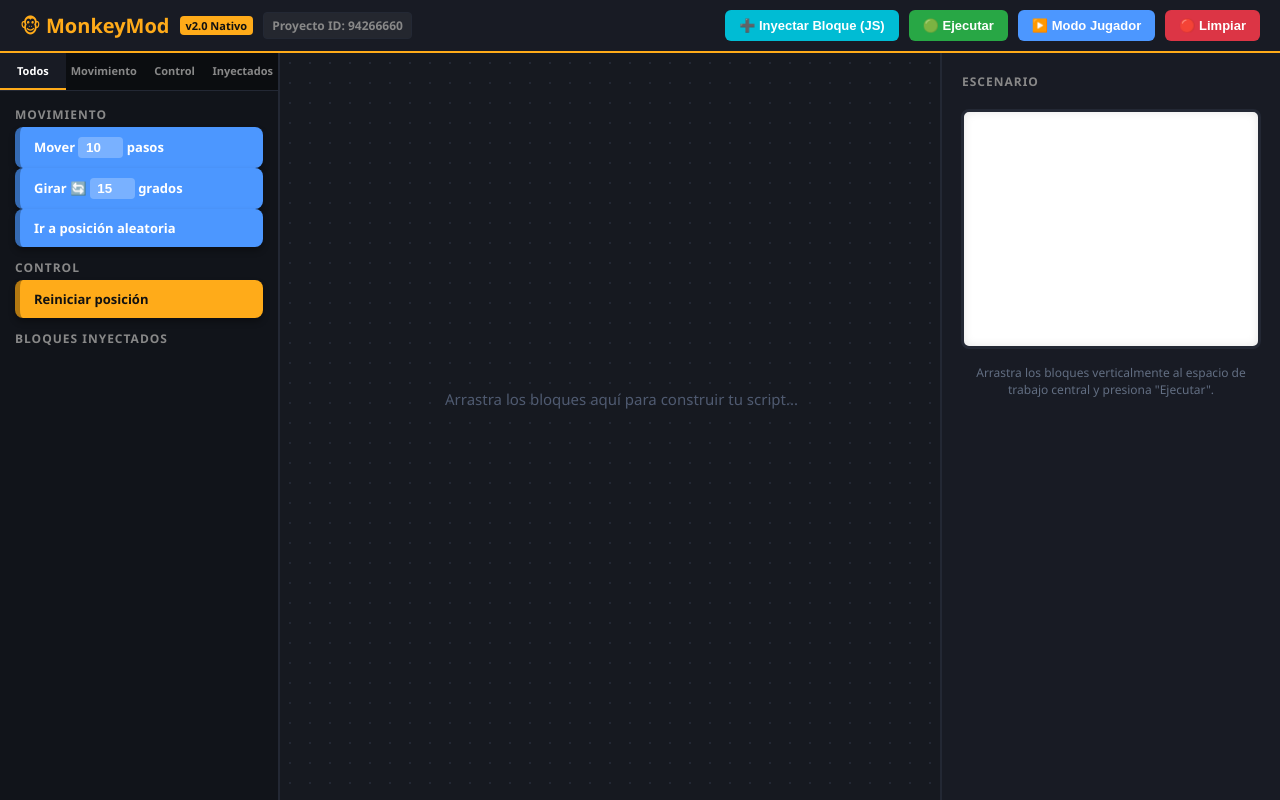
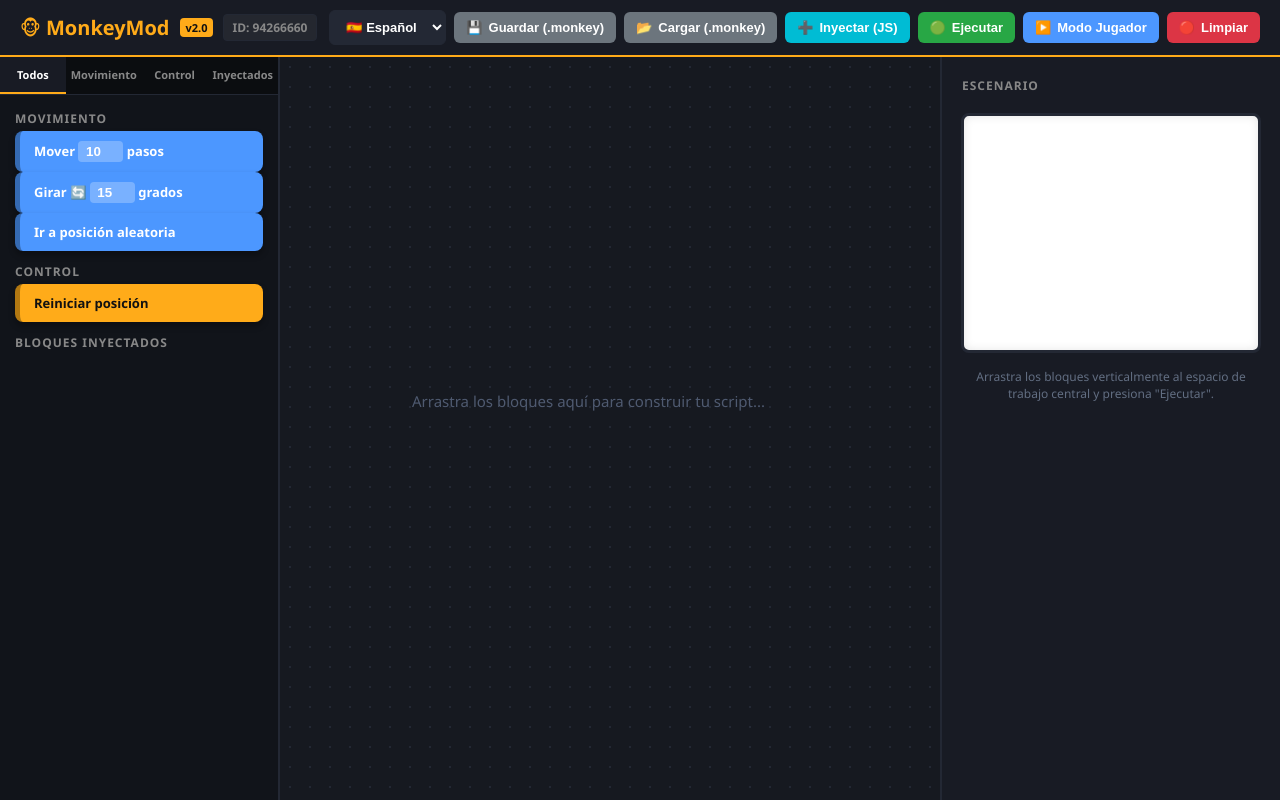
Before and after one commit to anyelo888ra-ux/monkeymod, a plain HTML site: page edit.html in a window 1280 px wide. Both pictures are taken after a click on the button "🟢 Ejecutar". Drawn offline with Linux system fonts and the light colour scheme.

Commit message:
Refactor button styles and enhance localization
Updated button styles, added select element, and improved localization support.

```diff
--- a/edit.html
+++ b/edit.html
@@ -71,11 +71,11 @@
         }
 
         /* Botones de acción */
-        button {
+        button, select {
             background-color: var(--accent-orange);
             border: none;
             color: #111;
-            padding: 8px 14px;
+            padding: 8px 12px;
             font-weight: bold;
             border-radius: 6px;
             cursor: pointer;
@@ -86,7 +86,7 @@
             gap: 6px;
         }
 
-        button:hover {
+        button:hover, select:hover {
             filter: brightness(1.15);
             transform: translateY(-1px);
         }
@@ -95,6 +95,14 @@
             transform: translateY(0);
         }
 
+        select {
+            background-color: #232834;
+            color: white;
+            border: 1px solid var(--border-color);
+            outline: none;
+        }
+
+        .btn-file { background-color: #6c757d; color: white; }
         .btn-inject { background-color: #00bcd4; color: white; }
         .btn-run { background-color: var(--success-green); color: white; }
         .btn-play { background-color: #4c97ff; color: white; }
@@ -222,12 +230,12 @@
         }
 
         .workspace:empty::before {
-            content: "Arrastra los bloques aquí para construir tu script...";
+            content: attr(data-placeholder);
             color: #4f5a70;
             font-size: 15px;
             position: absolute;
             top: 45%;
-            left: 25%;
+            left: 20%;
             pointer-events: none;
         }
 
@@ -254,7 +262,6 @@
             box-shadow: inset 0 0 10px rgba(0,0,0,0.1);
         }
 
-        /* Personaje Principal: El Mono */
         #monkey-sprite {
             font-size: 40px;
             position: absolute;
@@ -270,14 +277,22 @@
 
     <header>
         <div class="title">
-            🐵 MonkeyMod <span class="badge">v2.0 Nativo</span>
-            <span id="display-id" class="project-id-display">Proyecto ID: -------</span>
+            🐵 MonkeyMod <span class="badge">v2.0</span>
+            <span id="display-id" class="project-id-display">ID: -------</span>
         </div>
-        <div style="display: flex; gap: 10px;">
-            <button class="btn-inject" id="btn-inject">➕ Inyectar Bloque (JS)</button>
-            <button class="btn-run" id="btn-run">🟢 Ejecutar</button>
-            <button class="btn-play" id="btn-play">▶️ Modo Jugador</button>
-            <button class="btn-clear" id="btn-clear">🔴 Limpiar</button>
+        <div style="display: flex; gap: 8px; align-items: center;">
+            <select id="lang-select">
+                <option value="es">🇪🇸 Español</option>
+                <option value="en">🇺🇸 English</option>
+            </select>
+            <button class="btn-file" id="btn-save">💾 <span data-i18n="save">Guardar (.monkey)</span></button>
+            <button class="btn-file" id="btn-load">📂 <span data-i18n="load">Cargar (.monkey)</span></button>
+            <input type="file" id="file-input" accept=".monkey" style="display: none;">
+
+            <button class="btn-inject" id="btn-inject">➕ <span data-i18n="inject">Inyectar (JS)</span></button>
+            <button class="btn-run" id="btn-run">🟢 <span data-i18n="run">Ejecutar</span></button>
+            <button class="btn-play" id="btn-play">▶️ <span data-i18n="play">Modo Jugador</span></button>
+            <button class="btn-clear" id="btn-clear">🔴 <span data-i18n="clear">Limpiar</span></button>
         </div>
     </header>
 
@@ -285,65 +300,134 @@
         <!-- 1. BARRA DE HERRAMIENTAS -->
         <div class="sidebar">
             <div class="category-tabs">
-                <div class="tab active" onclick="filterCategory('all', this)">Todos</div>
-                <div class="tab" onclick="filterCategory('motion', this)">Movimiento</div>
-                <div class="tab" onclick="filterCategory('control', this)">Control</div>
-                <div class="tab" onclick="filterCategory('custom', this)">Inyectados</div>
+                <div class="tab active" onclick="filterCategory('all', this)" data-i18n="tab_all">Todos</div>
+                <div class="tab" onclick="filterCategory('motion', this)" data-i18n="tab_motion">Movimiento</div>
+                <div class="tab" onclick="filterCategory('control', this)" data-i18n="tab_control">Control</div>
+                <div class="tab" onclick="filterCategory('custom', this)" data-i18n="tab_custom">Inyectados</div>
             </div>
 
             <div class="toolbox" id="monkey-toolbox">
                 <!-- Bloques de Movimiento -->
                 <div class="block-group" data-cat="motion">
-                    <div class="toolbox-title">Movimiento</div>
+                    <div class="toolbox-title" data-i18n="cat_motion">Movimiento</div>
                     <div class="monkey-block block-motion" draggable="true" data-action="move">
-                        <span>Mover <input type="number" class="block-input" value="10" onclick="event.stopPropagation()"> pasos</span>
+                        <span><span data-i18n="blk_move">Mover</span> <input type="number" class="block-input" value="10" onclick="event.stopPropagation()"> <span data-i18n="blk_steps">pasos</span></span>
                         <span class="btn-delete-block" onclick="removeBlock(this)">✕</span>
                     </div>
                     <div class="monkey-block block-motion" draggable="true" data-action="rotate">
-                        <span>Girar 🔄 <input type="number" class="block-input" value="15" onclick="event.stopPropagation()"> grados</span>
+                        <span><span data-i18n="blk_rotate">Girar</span> 🔄 <input type="number" class="block-input" value="15" onclick="event.stopPropagation()"> <span data-i18n="blk_degrees">grados</span></span>
                         <span class="btn-delete-block" onclick="removeBlock(this)">✕</span>
                     </div>
                     <div class="monkey-block block-motion" draggable="true" data-action="jump">
-                        <span>Ir a posición aleatoria</span>
+                        <span data-i18n="blk_jump">Ir a posición aleatoria</span>
                         <span class="btn-delete-block" onclick="removeBlock(this)">✕</span>
                     </div>
                 </div>
 
                 <!-- Bloques de Control -->
                 <div class="block-group" data-cat="control">
-                    <div class="toolbox-title">Control</div>
+                    <div class="toolbox-title" data-i18n="cat_control">Control</div>
                     <div class="monkey-block block-control" draggable="true" data-action="reset">
-                        <span>Reiniciar posición</span>
+                        <span data-i18n="blk_reset">Reiniciar posición</span>
                         <span class="btn-delete-block" onclick="removeBlock(this)">✕</span>
                     </div>
                 </div>
 
                 <!-- Bloques Inyectados -->
                 <div class="block-group" data-cat="custom">
-                    <div class="toolbox-title">Bloques Inyectados</div>
+                    <div class="toolbox-title" data-i18n="cat_custom">Bloques Inyectados</div>
                     <div id="custom-blocks-area" style="display:flex; flex-direction:column; gap:10px;"></div>
                 </div>
             </div>
         </div>
 
         <!-- 2. ESPACIO DE TRABAJO -->
-        <div class="workspace" id="monkey-workspace"></div>
+        <div class="workspace" id="monkey-workspace" data-placeholder="Arrastra los bloques aquí para construir tu script..."></div>
 
         <!-- 3. ESCENARIO -->
         <div class="stage-area">
-            <div class="toolbox-title" style="width: 100%;">Escenario</div>
+            <div class="toolbox-title" style="width: 100%;" data-i18n="stage_title">Escenario</div>
             <div class="canvas-simulation">
                 <div id="monkey-sprite">🐵</div>
             </div>
-            <div style="color: #626e82; font-size: 12px; text-align: center;">
+            <div style="color: #626e82; font-size: 12px; text-align: center;" data-i18n="stage_help">
                 Arrastra los bloques verticalmente al espacio de trabajo central y presiona "Ejecutar".
             </div>
         </div>
     </div>
 
     <script>
+        const i18n = {
+            es: {
+                save: "Guardar (.monkey)",
+                load: "Cargar (.monkey)",
+                inject: "Inyectar (JS)",
+                run: "Ejecutar",
+                play: "Modo Jugador",
+                clear: "Limpiar",
+                tab_all: "Todos",
+                tab_motion: "Movimiento",
+                tab_control: "Control",
+                tab_custom: "Inyectados",
+                cat_motion: "Movimiento",
+                cat_control: "Control",
+                cat_custom: "Bloques Inyectados",
+                blk_move: "Mover",
+                blk_steps: "pasos",
+                blk_rotate: "Girar",
+                blk_degrees: "grados",
+                blk_jump: "Ir a posición aleatoria",
+                blk_reset: "Reiniciar posición",
+                stage_title: "Escenario",
+                stage_help: "Arrastra los bloques verticalmente al espacio de trabajo central y presiona 'Ejecutar'.",
+                placeholder: "Arrastra los bloques aquí para construir tu script...",
+                prompt_name: "Nombre de tu nuevo bloque:",
+                prompt_code: "Escribe el código JavaScript a ejecutar:\nVariables: posX, posY, rotation, monkey"
+            },
+            en: {
+                save: "Save (.monkey)",
+                load: "Load (.monkey)",
+                inject: "Inject (JS)",
+                run: "Run",
+                play: "Player Mode",
+                clear: "Clear",
+                tab_all: "All",
+                tab_motion: "Motion",
+                tab_control: "Control",
+                tab_custom: "Injected",
+                cat_motion: "Motion",
+                cat_control: "Control",
+                cat_custom: "Injected Blocks",
+                blk_move: "Move",
+                blk_steps: "steps",
+                blk_rotate: "Turn",
+                blk_degrees: "degrees",
+                blk_jump: "Go to random position",
+                blk_reset: "Reset position",
+                stage_title: "Stage",
+                stage_help: "Drag blocks vertically into the central workspace and click 'Run'.",
+                placeholder: "Drag blocks here to build your script...",
+                prompt_name: "New block name:",
+                prompt_code: "Write the JavaScript code to execute:\nVariables: posX, posY, rotation, monkey"
+            }
+        };
+
+        let currentLang = 'es';
+
+        function updateLanguage(lang) {
+            currentLang = lang;
+            document.querySelectorAll('[data-i18n]').forEach(el => {
+                const key = el.getAttribute('data-i18n');
+                if (i18n[lang][key]) {
+                    el.innerText = i18n[lang][key];
+                }
+            });
+            const ws = document.getElementById('monkey-workspace');
+            ws.setAttribute('data-placeholder', i18n[lang].placeholder);
+        }
+
         document.addEventListener('DOMContentLoaded', () => {
-            // --- MANEJO DE IDENTIFICADORES WEB ---
+            // --- ID DE PROYECTO (NUMÉRICO 8 DÍGITOS) ---
             const urlParams = new URLSearchParams(window.location.search);
             let projectId = urlParams.get('id');
 
@@ -352,15 +436,20 @@
                 window.history.replaceState({}, '', `edit.html?id=${projectId}`);
             }
 
-            document.getElementById('display-id').innerText = `Proyecto ID: ${projectId}`;
+            document.getElementById('display-id').innerText = `ID: ${projectId}`;
 
-            // --- REDIRECCIÓN Y GUARDADO PREVIO AL MODO JUGADOR ---
+            // --- SISTEMA DE IDIOMA ---
+            document.getElementById('lang-select').addEventListener('change', (e) => {
+                updateLanguage(e.target.value);
+            });
+
+            // --- REDIRECCIÓN AL MODO JUGADOR ---
             document.getElementById('btn-play').addEventListener('click', () => {
                 saveProjectData();
                 window.location.href = `play.html?id=${projectId}`;
             });
 
-            // --- SISTEMA DRAG AND DROP NATIVO ---
+            // --- DRAG AND DROP ---
             const monkey = document.getElementById('monkey-sprite');
             const workspace = document.getElementById('monkey-workspace');
             const customBlocksArea = document.getElementById('custom-blocks-area');
@@ -378,9 +467,7 @@
                 }
             });
 
-            workspace.addEventListener('dragover', (e) => {
-                e.preventDefault();
-            });
+            workspace.addEventListener('dragover', (e) => e.preventDefault());
 
             workspace.addEventListener('drop', (e) => {
                 e.preventDefault();
@@ -388,9 +475,7 @@
                     if (!workspace.contains(draggedElement)) {
                         const clone = draggedElement.cloneNode(true);
                         const originalInput = draggedElement.querySelector('input');
-                        if (originalInput) {
-                            clone.querySelector('input').value = originalInput.value;
-                        }
+                        if (originalInput) clone.querySelector('input').value = originalInput.value;
                         workspace.appendChild(clone);
                     } else {
                         workspace.appendChild(draggedElement);
@@ -408,13 +493,13 @@
                 }
             };
 
-            // --- INYECCIÓN DINÁMICA DE BLOQUES (JS/HTML) ---
+            // --- INYECCIÓN JS ---
             document.getElementById('btn-inject').addEventListener('click', () => {
-                const blockName = prompt("Nombre de tu nuevo bloque:", "Efecto Salto");
+                const blockName = prompt(i18n[currentLang].prompt_name, "Efecto Salto");
                 if (!blockName) return;
 
                 const jsCode = prompt(
-                    "Escribe el código JavaScript a ejecutar:\nVariables disponibles: posX, posY, rotation, monkey\nEjemplo:",
+                    i18n[currentLang].prompt_code,
                     "posY -= 30; monkey.style.top = posY + 'px';"
                 );
                 if (!jsCode) return;
@@ -427,35 +512,64 @@
                 newBlock.setAttribute('data-name', blockName);
 
                 customBlocksArea.appendChild(newBlock);
-                alert(`¡Bloque "${blockName}" inyectado correctamente!`);
             });
 
-            // --- GUARDAR ESTADO DEL SCRIPT Y PROYECTO ---
-            function saveProjectData() {
+            // --- GUARDAR Y CARGAR ARCHIVOS .MONKEY ---
+            function getProjectPayload() {
                 const activeBlocks = workspace.querySelectorAll('.monkey-block');
                 const blocksData = [];
-
                 activeBlocks.forEach(block => {
                     const action = block.getAttribute('data-action');
                     const script = block.getAttribute('data-script');
                     const inputElem = block.querySelector('input');
                     const value = inputElem ? inputElem.value : null;
-
                     blocksData.push({ action, script, value });
                 });
-
-                localStorage.setItem(`monkey_project_${projectId}`, JSON.stringify(blocksData));
+                return { id: projectId, blocks: blocksData };
             }
 
-            // --- RESTAURAR SI EXISTEN DATOS PREVIOS ---
-            function loadProjectData() {
-                const dataRaw = localStorage.getItem(`monkey_project_${projectId}`);
-                if (!dataRaw) return;
+            document.getElementById('btn-save').addEventListener('click', () => {
+                const data = JSON.stringify(getProjectPayload(), null, 2);
+                const blob = new Blob([data], { type: 'application/json' });
+                const url = URL.createObjectURL(blob);
+                const a = document.createElement('a');
+                a.href = url;
+                a.download = `proyecto_${projectId}.monkey`;
+                a.click();
+                URL.revokeObjectURL(url);
+            });
 
+            document.getElementById('btn-load').addEventListener('click', () => {
+                document.getElementById('file-input').click();
+            });
+
+            document.getElementById('file-input').addEventListener('change', (e) => {
+                const file = e.target.files[0];
+                if (!file) return;
+
+                const reader = new FileReader();
+                reader.onload = (event) => {
                     try {
-                    const blocksData = JSON.parse(dataRaw);
+                        const parsed = JSON.parse(event.target.result);
+                        if (parsed.blocks) {
+                            renderBlocksFromData(parsed.blocks);
+                            saveProjectData();
+                        }
+                    } catch (err) {
+                        alert("Error al cargar el archivo .monkey");
+                    }
+                };
+                reader.readAsText(file);
+            });
+
+            // --- LOCALSTORAGE & RENDERING ---
+            function saveProjectData() {
+                const payload = getProjectPayload();
+                localStorage.setItem(`monkey_project_${projectId}`, JSON.stringify(payload.blocks));
+            }
+
+            function renderBlocksFromData(blocksData) {
                 workspace.innerHTML = '';
-
                 blocksData.forEach(item => {
                     let sourceBlock = null;
                     if (item.action) {
@@ -476,18 +590,20 @@
                         workspace.appendChild(newBlock);
                     }
                 });
-                } catch(e) {
-                    console.error("Error al cargar datos del proyecto:", e);
-                }
             }
 
-            // --- MOTOR DE EJECUCIÓN SCRIPT ---
+            function loadProjectData() {
+                const dataRaw = localStorage.getItem(`monkey_project_${projectId}`);
+                if (!dataRaw) return;
+                try {
+                    renderBlocksFromData(JSON.parse(dataRaw));
+                } catch(e) {}
+            }
+
+            // --- EJECUCIÓN ---
             function executeScript() {
                 const activeBlocks = workspace.querySelectorAll('.monkey-block');
-                if (activeBlocks.length === 0) {
-                    alert("¡Arrastra al menos un bloque al centro primero!");
-                    return;
-                }
+                if (activeBlocks.length === 0) return;
 
                 activeBlocks.forEach((block) => {
                     const action = block.getAttribute('data-action');
@@ -498,7 +614,7 @@
                             const runCustom = new Function('posX', 'posY', 'rotation', 'monkey', customScript);
                             runCustom(posX, posY, rotation, monkey);
                         } catch (err) {
-                            console.error("Error en bloque personalizado:", err);
+                            console.error(err);
                         }
                     } else {
                         if (action === 'move') {
```
Lines whose indentation alone changed are shown as unchanged.
